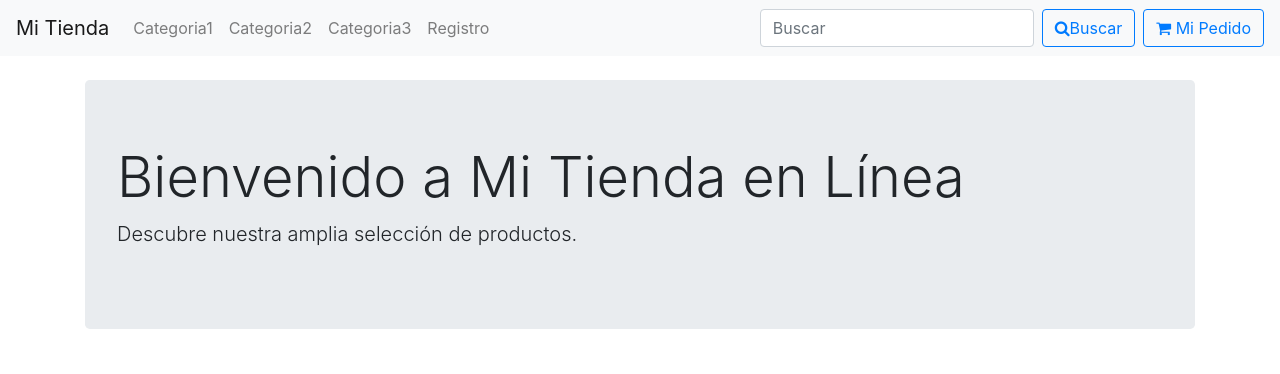
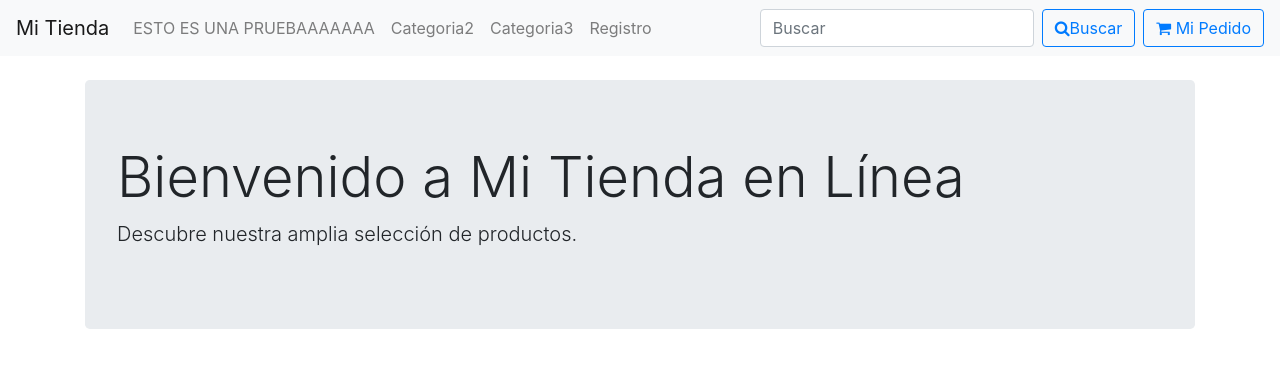
Before and after one commit to AngelusDat/prueba, a plain HTML site: page Index.html in a window 1280 px wide. Shown: the top 374 px of the page. Drawn offline with nearby package versions, Linux system fonts and the light colour scheme.

Commit message:
Update Index.html

```diff
--- a/Index.html
+++ b/Index.html
@@ -18,7 +18,7 @@
       <div class="collapse navbar-collapse" id="navbarSupportedContent">
         <ul class="navbar-nav mr-auto">
           <li class="nav-item">
-            <a class="nav-link" href="categoria1.html">Categoria1</a>
+            <a class="nav-link" href="categoria1.html">ESTO ES UNA PRUEBAAAAAAA</a>
           </li>
           <li class="nav-item">
             <a class="nav-link" href="categoria2.html">Categoria2</a>
```
